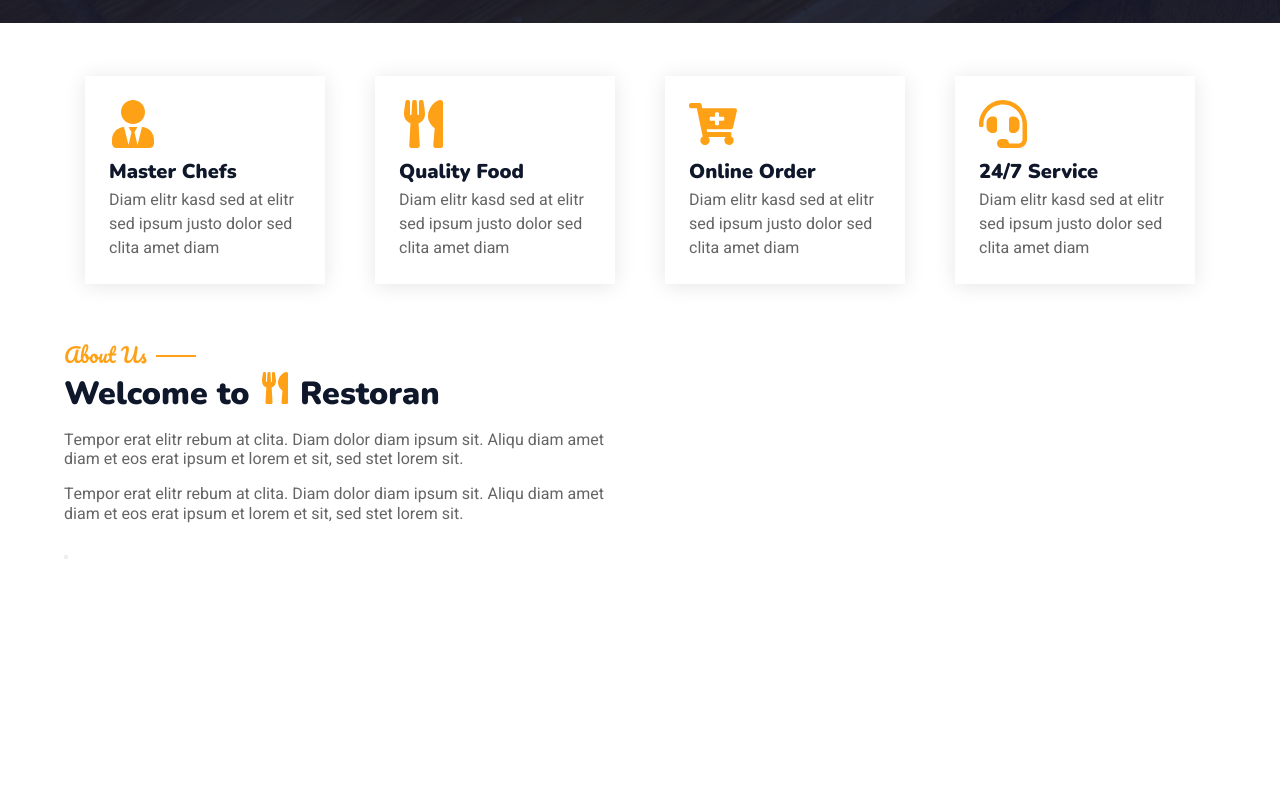
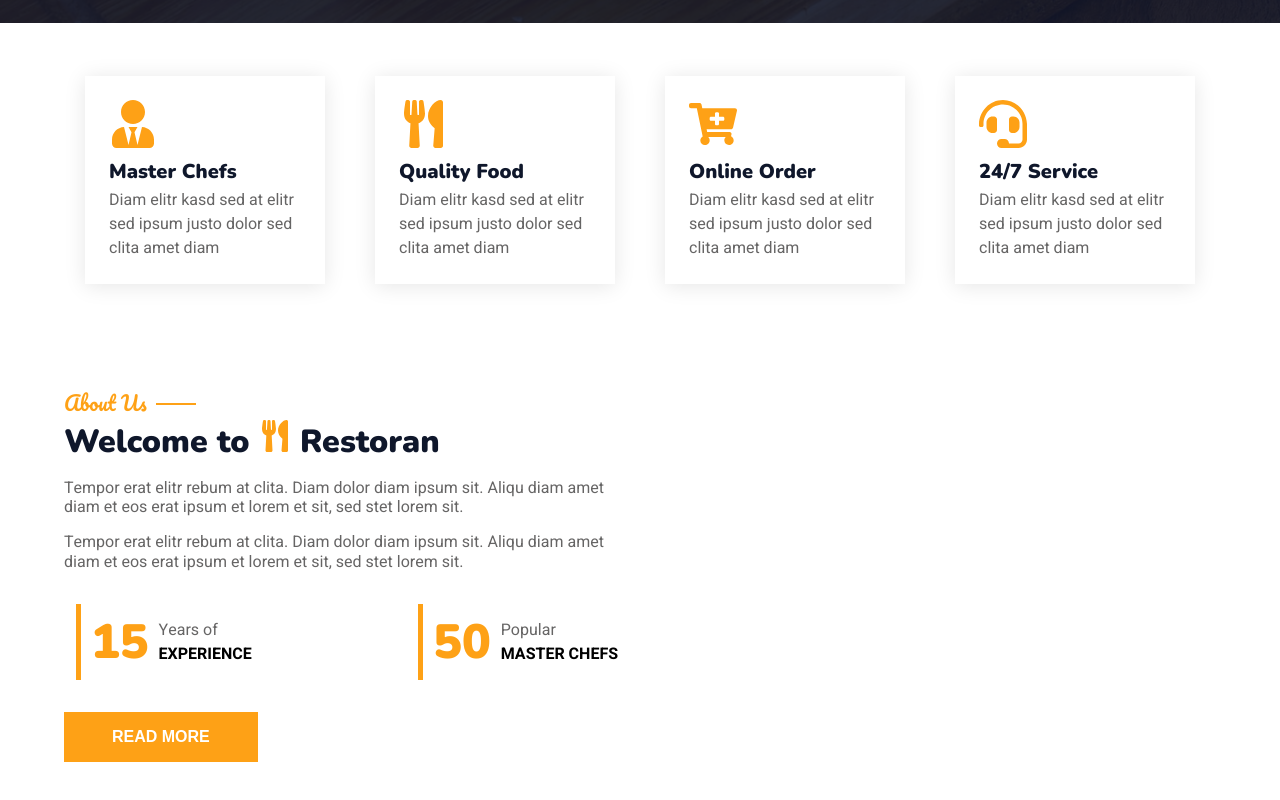
Before and after one commit to JeanLuca999/react-multi-page-website, a React (Create React App) app: page / in a window 1280 px wide. Shown: the part 680-1480 px from the top of the page. Before the commit the page ends 1244 px from the top, so only its background shows below. Built offline with nearby package versions, Linux system fonts and the light colour scheme.

Commit message:
Criando componente MetricsInfo e atualizando WelcomeSection

```diff
--- /dev/null
+++ b/src/components/MetricsInfo/index.js
@@ -0,0 +1,19 @@
+import {
+  MetricsWrapper,
+  MetricsNumber,
+  MetricsTextContainer,
+  Text,
+  TextBold,
+} from "./style";
+
+export default function MetricsInfo({ number, text, textBold }) {
+  return (
+    <MetricsWrapper>
+      <MetricsNumber>{number}</MetricsNumber>
+      <MetricsTextContainer>
+        <Text>{text}</Text>
+        <TextBold>{textBold}</TextBold>
+      </MetricsTextContainer>
+    </MetricsWrapper>
+  );
+}
--- /dev/null
+++ b/src/components/MetricsInfo/style.js
@@ -0,0 +1,37 @@
+import styled from "styled-components";
+
+export const MetricsWrapper = styled.div`
+  padding: 5px 10px;
+  border-left: 5px solid #fea116;
+  display: flex;
+  align-items: center;
+  margin: 1rem 0.75rem;
+`;
+
+export const MetricsNumber = styled.span`
+  font-weight: 700;
+  font-family: "Nunito", sans-serif;
+  color: #fea116;
+  font-size: 3rem;
+  padding-right: 10px;
+`;
+
+export const MetricsTextContainer = styled.div``;
+
+export const Text = styled.p`
+  font-size: 1.25rem;
+  color: #666565;
+
+  @media screen and (min-width: 800px) {
+    font-size: 1rem;
+  }
+`;
+
+export const TextBold = styled.p`
+  font-size: 1.25rem;
+  font-weight: bolder;
+  text-transform: uppercase;
+  @media screen and (min-width: 800px) {
+    font-size: 1rem;
+  }
+`;
--- a/src/components/WelcomeSection/index.js
+++ b/src/components/WelcomeSection/index.js
@@ -5,10 +5,11 @@ import {
   Title,
   Icon,
   Text,
-  MetricsInfo,
+  MetricsWrapper,
   Button,
 } from "./style";
 
+import MetricsInfo from "../MetricsInfo";
 import logo from "../../assets/logo.svg";
 
 export default function WelcomeSection() {
@@ -27,8 +28,19 @@ export default function WelcomeSection() {
           Tempor erat elitr rebum at clita. Diam dolor diam ipsum sit. Aliqu
           diam amet diam et eos erat ipsum et lorem et sit, sed stet lorem sit.
         </Text>
-        <MetricsInfo></MetricsInfo>
-        <Button></Button>
+        <MetricsWrapper>
+          <MetricsInfo
+            number={15}
+            text={"Years of"}
+            textBold={"Experience"}
+          ></MetricsInfo>
+          <MetricsInfo
+            number={50}
+            text={"Popular"}
+            textBold={"Master chefs"}
+          ></MetricsInfo>
+        </MetricsWrapper>
+        <Button>read more</Button>
       </TextContainer>
     </WelcomeSectionWrapper>
   );
--- a/src/components/WelcomeSection/style.js
+++ b/src/components/WelcomeSection/style.js
@@ -4,6 +4,7 @@ export const WelcomeSectionWrapper = styled.section`
   width: 90%;
   max-width: 1200px;
   margin: 0 auto;
+  padding: 3rem 0;
   display: grid;
   grid-template-columns: 1fr;
   grid-template-rows: 1fr 1fr;
@@ -79,6 +80,30 @@ export const Text = styled.p`
   }
 `;
 
-export const MetricsInfo = styled.div``;
+export const MetricsWrapper = styled.div`
+  display: flex;
+  flex-direction: column;
+  justify-content: space-between;
 
-export const Button = styled.button``;
+  @media screen and (min-width: 800px) {
+    flex-direction: row;
+    align-items: center;
+    justify-content: space-between;
+  }
+`;
+
+export const Button = styled.button`
+  background-color: #fea116;
+  font-size: 1.25rem;
+  padding: 1rem 3rem;
+  text-transform: uppercase;
+  color: white;
+  border: 0;
+  font-weight: bold;
+  margin: 1rem 0;
+  cursor: pointer;
+
+  @media screen and (min-width: 800px) {
+    font-size: 1rem;
+  }
+`;
```
